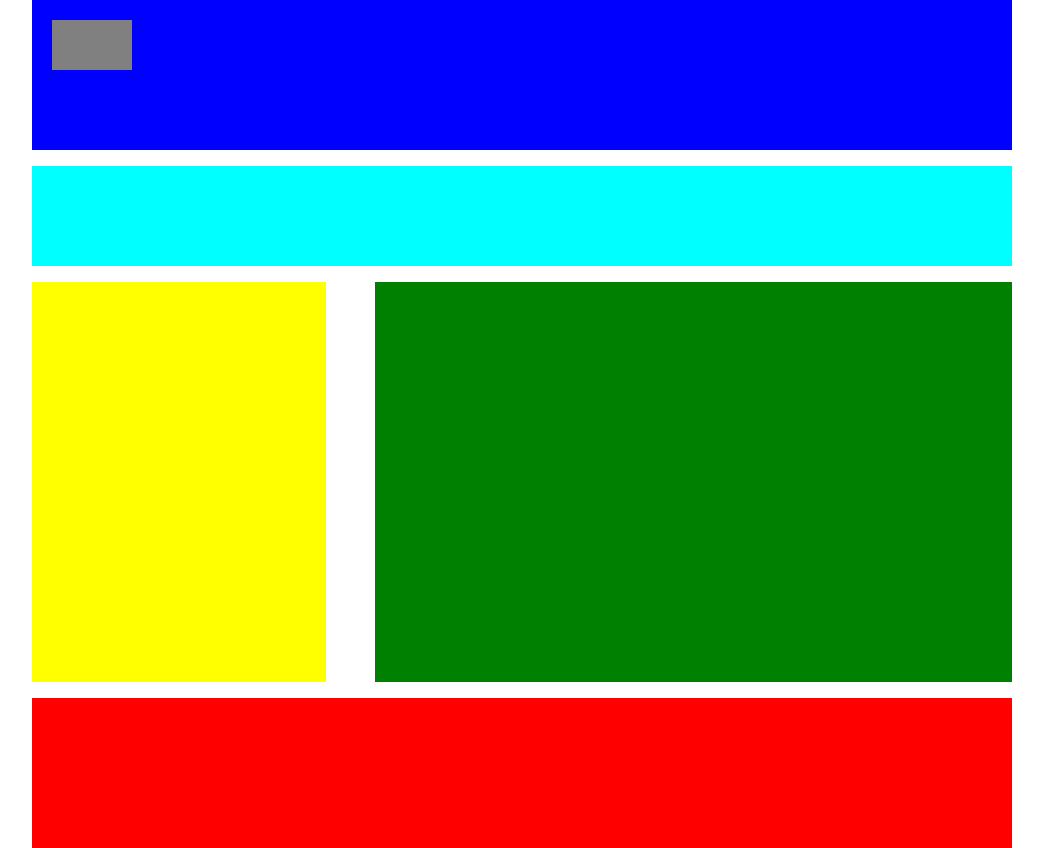
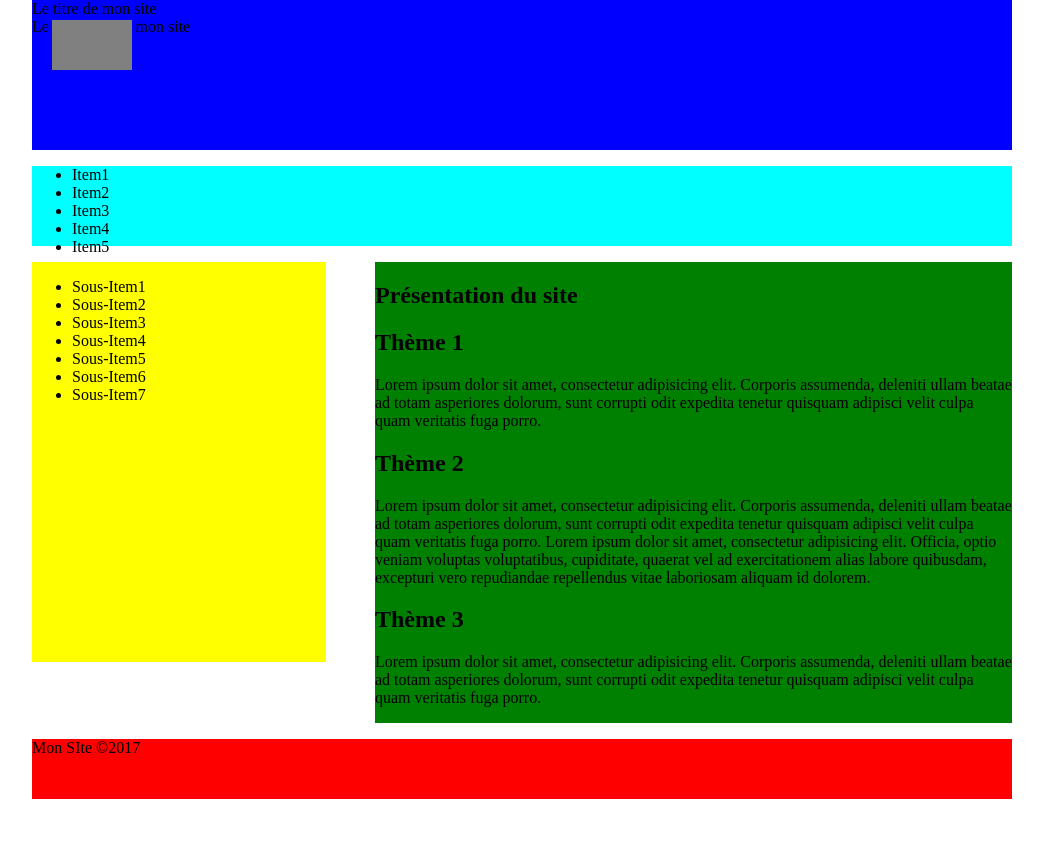
Before and after one commit to Alsolime/HtmlBasicLayouts, a plain HTML site: page Html5Layout/index.html in a window 1280 px wide. Shown: the whole page, without its empty margins (118-1161 px from the left). After the commit the page ends 800 px from the top, so only its background shows below. Drawn offline with Linux system fonts and the light colour scheme.

Commit message:
Ajout de contenus

```diff
--- a/Html5Layout/css/style.css
+++ b/Html5Layout/css/style.css
@@ -13,7 +13,7 @@ header {
 
 nav {
     width: 100%;
-    height: 100px;
+    height: 80px;
     background: cyan;
     margin-bottom: 1em;
 }
@@ -35,7 +35,7 @@ aside {
 
 footer {
     width: 100%;
-    height: 150px;
+    height: 60px;
     background: red;
     clear: both;
     /*margin-top: 1em;*/
--- a/Html5Layout/index.html
+++ b/Html5Layout/index.html
@@ -12,18 +12,51 @@
 
     <header>
         <div class="logo"></div>
+        <div class="title">Le titre de mon site</div>
+        <div class="subtitle">Le sous-titre de mon site</div>
     </header>
 
     <nav>
+        <ul>
+            <li>Item1</li>
+            <li>Item2</li>
+            <li>Item3</li>
+            <li>Item4</li>
+            <li>Item5</li>
+        </ul>
     </nav>
 
     <article>
+        <h1>Présentation du site</h1>
+        <h2>Thème 1</h2>
+        <p>
+            Lorem ipsum dolor sit amet, consectetur adipisicing elit. Corporis assumenda, deleniti ullam beatae ad totam asperiores dolorum, sunt corrupti odit expedita tenetur quisquam adipisci velit culpa quam veritatis fuga porro.
+        </p>
+        <h2>Thème 2</h2>
+        <p>
+            Lorem ipsum dolor sit amet, consectetur adipisicing elit. Corporis assumenda, deleniti ullam beatae ad totam asperiores dolorum, sunt corrupti odit expedita tenetur quisquam adipisci velit culpa quam veritatis fuga porro.
+            Lorem ipsum dolor sit amet, consectetur adipisicing elit. Officia, optio veniam voluptas voluptatibus, cupiditate, quaerat vel ad exercitationem alias labore quibusdam, excepturi vero repudiandae repellendus vitae laboriosam aliquam id dolorem.
+        </p>
+        <h2>Thème 3</h2>
+        <p>
+            Lorem ipsum dolor sit amet, consectetur adipisicing elit. Corporis assumenda, deleniti ullam beatae ad totam asperiores dolorum, sunt corrupti odit expedita tenetur quisquam adipisci velit culpa quam veritatis fuga porro.
+        </p>
     </article>
 
     <aside>
+        <ul>
+            <li>Sous-Item1</li>
+            <li>Sous-Item2</li>
+            <li>Sous-Item3</li>
+            <li>Sous-Item4</li>
+            <li>Sous-Item5</li>
+            <li>Sous-Item6</li>
+            <li>Sous-Item7</li>
+        </ul>
     </aside>
 
     <footer>
+        <div>Mon SIte &copy;2017</div>
     </footer>
 
 </body>
```
